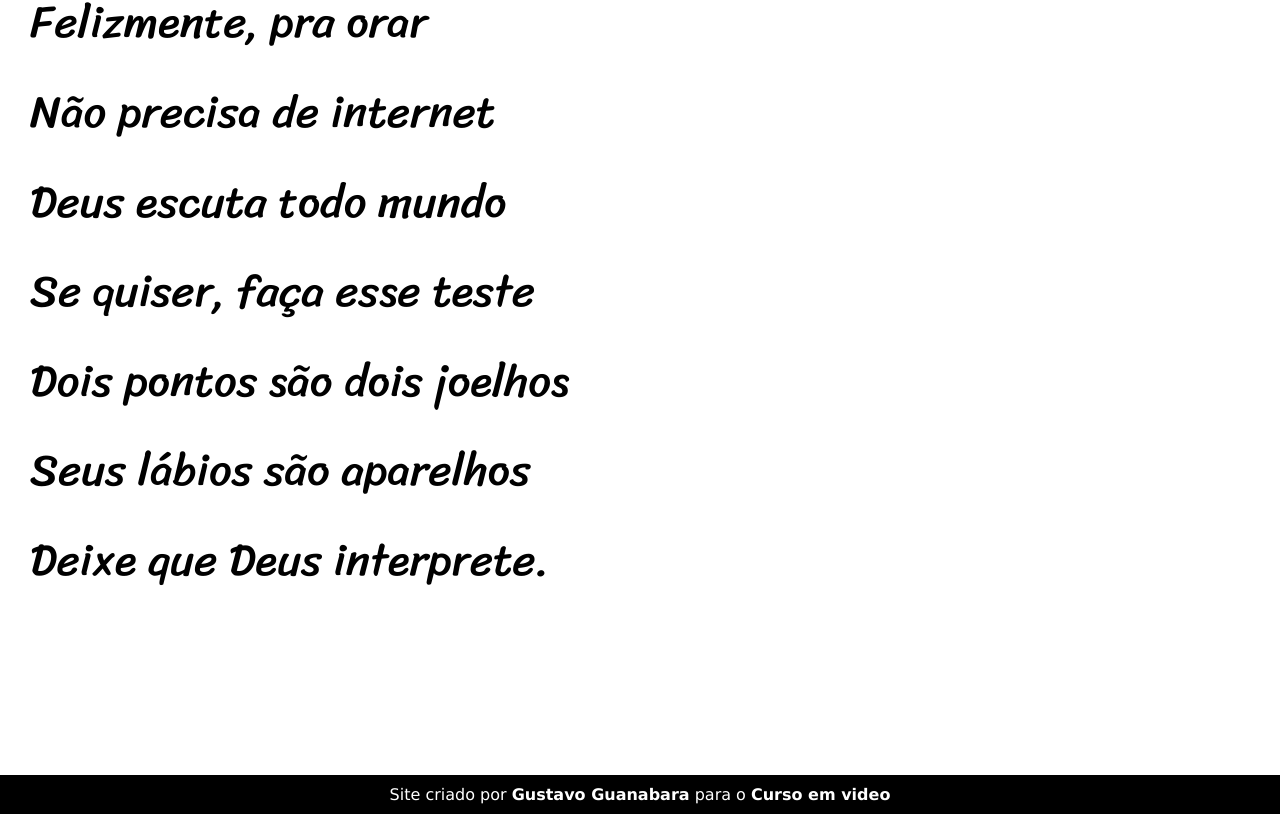
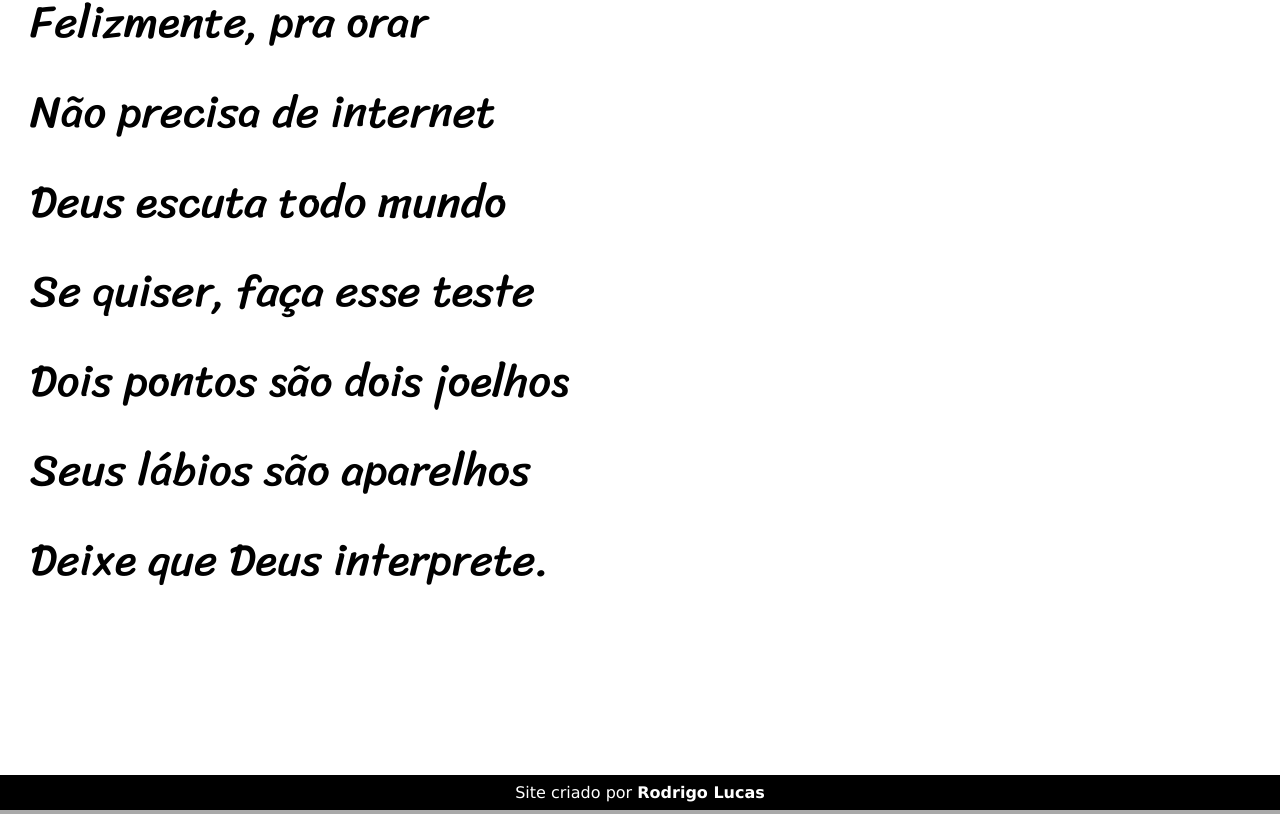
Before and after one commit to RodrigoLucas9/projeto-cordel, a plain HTML site: page index.html in a window 1280 px wide. Shown: the part 5143-5957 px from the top of the page. Drawn offline with Linux system fonts and the light colour scheme.

Commit message:
Site atualizado

```diff
--- a/index.html
+++ b/index.html
@@ -145,7 +145,7 @@
 </section>
 
 <footer>
-    <p>Site criado por <a href="https://gustavoguanabara.github.io/" target="_blank">Gustavo Guanabara</a> para o <a href="https://www.cursoemvideo.com/" target="_blank">Curso em video</a></p>
+    <p>Site criado por <a href="https://github.com/RodrigoLucas9" target="_blank">Rodrigo Lucas</p>
 </footer>
 
 </body>
--- a/style.css
+++ b/style.css
@@ -95,7 +95,7 @@ section#img02{
 
 footer{
     background-color: black;
-    padding: 10px;
+    padding: 8px;
     color: white;
     text-align: center;
 }
```
